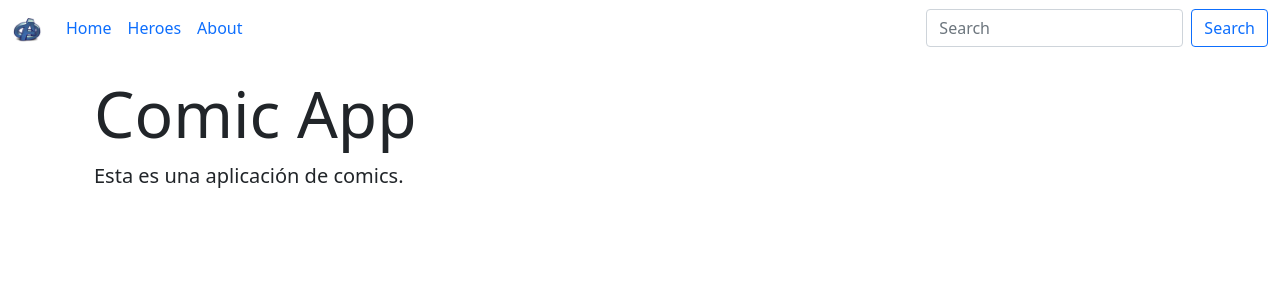
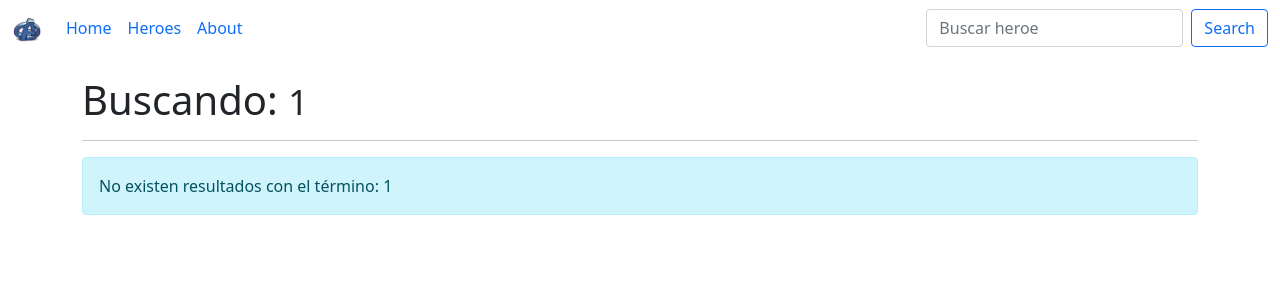
Before and after one commit to MaryKattyVO/busqueda-de-heroes, an Angular app: page /heroeSearch/1 in a window 1280 px wide. Before the commit this address led to /home. Shown: the top 300 px of the page. Built offline with nearby package versions, Linux system fonts and the light colour scheme.

Commit message:
alert cuando no existe heroe

```diff
--- a/src/app/app.module.ts
+++ b/src/app/app.module.ts
@@ -12,6 +12,7 @@ import { HomeComponent } from './components/home/home.component';
 import { AboutComponent } from './components/about/about.component';
 import { HeroesComponent } from './components/heroes/heroes.component';
 import { HeroeComponent } from './components/heroe/heroe.component';
+import { HeroeSearchComponent } from './components/heroe-search/heroe-search.component';
 
 @NgModule({
   declarations: [
@@ -20,7 +21,8 @@ import { HeroeComponent } from './components/heroe/heroe.component';
     HomeComponent,
     AboutComponent,
     HeroesComponent,
-    HeroeComponent
+    HeroeComponent,
+    HeroeSearchComponent
   ],
   imports: [
     BrowserModule,
--- a/src/app/app.routes.ts
+++ b/src/app/app.routes.ts
@@ -3,12 +3,15 @@ import { HomeComponent } from "./components/home/home.component";
 import { AboutComponent } from "./components/about/about.component";
 import { HeroesComponent } from "./components/heroes/heroes.component";
 import { HeroeComponent } from "./components/heroe/heroe.component";
+import { HeroeSearchComponent } from './components/heroe-search/heroe-search.component';
 
 const APP_ROUTES: Routes = [
     {  path: 'home', component: HomeComponent},
     {  path: 'about', component: AboutComponent},
     {  path: 'heroes', component: HeroesComponent},
     {  path: 'heroe/:id', component: HeroeComponent},
+    {  path: 'heroeSearch/:termino', component: HeroeSearchComponent},
+
     {  path: '**', pathMatch:'full', redirectTo:'home'}
 ]
 
--- /dev/null
+++ b/src/app/components/heroe-search/heroe-search.component.html
@@ -0,0 +1,23 @@
+<h1>Buscando:  <small>{{termino}}</small></h1>
+<hr>
+<div class="row animated fadeIn fast" *ngIf="heroes.length == 0">
+  <div class="col-md-12">
+    <div class="alert alert-info" role="alert">
+      No existen resultados con el término: {{termino}}
+    </div>
+  </div>
+</div>
+<div class="row row-cols-1 row-cols-md-3 g-4">
+    <div class="col" *ngFor="let heroe of heroes; let i = index">
+      <div class="card animated fadeIn fast" >
+        <img [src]=heroe.img class="card-img-top" [alt]="heroe.nombre">
+        <div class="card-body">
+          <h5 class="card-title">{{ heroe.nombre}}</h5>
+          <p class="card-text">{{heroe.bio}}</p>
+          <p class="card-text"><small class="text-muted">{{heroe.aparicion}}</small></p>
+          <!-- <button (click)="verHeroe(i)"  type="button" class="btn btn-outline-primary with-button">Ver más</button> -->
+          <!-- <a href="#" [routerLink]="['/heroe',i]" class="btn btn-outline-primary">Ver más...</a> -->
+        </div>
+      </div>
+    </div>
+</div>
--- /dev/null
+++ b/src/app/components/heroe-search/heroe-search.component.ts
@@ -0,0 +1,28 @@
+import { Component, OnInit } from '@angular/core';
+import { HeroesService } from 'src/app/servicios/heroes.service';
+import { ActivatedRoute } from '@angular/router';
+
+
+@Component({
+  selector: 'app-heroe-search',
+  templateUrl: './heroe-search.component.html'
+})
+export class HeroeSearchComponent implements OnInit {
+  heroes: any[] = []
+  termino: string = '';
+  constructor(private activatedRoute: ActivatedRoute,
+              private _heroesService: HeroesService) {
+
+    }
+
+  ngOnInit(): void {
+
+    this.activatedRoute.params.subscribe(params => {
+      this.termino = params['termino']
+      this.heroes = this._heroesService.buscarHeroe(params['termino'])
+      console.log(this.heroes)
+    })
+
+  }
+
+}
--- a/src/app/components/heroe/heroe.component.ts
+++ b/src/app/components/heroe/heroe.component.ts
@@ -1,7 +1,6 @@
 import { Component, OnInit } from '@angular/core';
 import { ActivatedRoute } from '@angular/router';
 import { HeroesService } from 'src/app/servicios/heroes.service';
-import { Router } from '@angular/router';
 
 @Component({
   selector: 'app-heroe',
--- a/src/app/components/shared/navbar/navbar.component.html
+++ b/src/app/components/shared/navbar/navbar.component.html
@@ -19,10 +19,12 @@
             <a class="nav-link" [routerLink]="['about']">About</a>
           </li>
         </ul>
-        <form class="d-flex">
-          <input class="form-control me-2" type="search" placeholder="Search" aria-label="Search">
-          <button class="btn btn-outline-primary" type="submit">Search</button>
-        </form>
+        <div class="d-flex">
+          <input class="form-control me-2" type="search" placeholder="Buscar heroe" aria-label="Search" (keyup.enter)="buscarHeroe(buscarTexto.value)" #buscarTexto>
+          <button
+          (click)="buscarHeroe(buscarTexto.value)"
+          class="btn btn-outline-primary" type="button">Search</button>
+        </div>
       </div>
     </div>
   </nav>
--- a/src/app/components/shared/navbar/navbar.component.ts
+++ b/src/app/components/shared/navbar/navbar.component.ts
@@ -1,4 +1,5 @@
 import { Component, OnInit } from '@angular/core';
+import { Router } from '@angular/router';
 
 @Component({
   selector: 'app-navbar',
@@ -7,9 +8,13 @@ import { Component, OnInit } from '@angular/core';
 })
 export class NavbarComponent implements OnInit {
 
-  constructor() { }
+  constructor( private router: Router) { }
 
   ngOnInit(): void {
   }
 
+  buscarHeroe( termino:string) {
+    this.router.navigate(['/heroeSearch', termino])
+  }
+
 }
--- a/src/app/servicios/heroes.service.ts
+++ b/src/app/servicios/heroes.service.ts
@@ -65,6 +65,17 @@ export class HeroesService {
     getHeroe(idx: any) {
         return this.heroes[idx];
     }
+    buscarHeroe(termino:string): Heroe[] {
+      let heroesArr: Heroe[] = [];
+      termino = termino.toLocaleLowerCase();
+      for( let heroe of this.heroes) {
+        let nombre = heroe.nombre.toLocaleLowerCase();
+        if(nombre.indexOf(termino) >= 0) {
+          heroesArr.push(heroe)
+        }
+      }
+      return heroesArr;
+    }
 }
 export interface Heroe {
     nombre: string;
```
